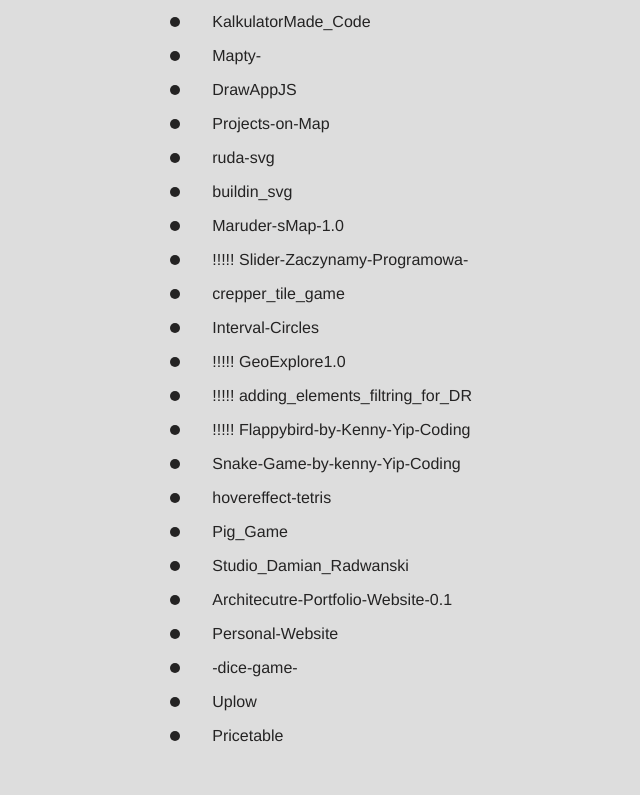
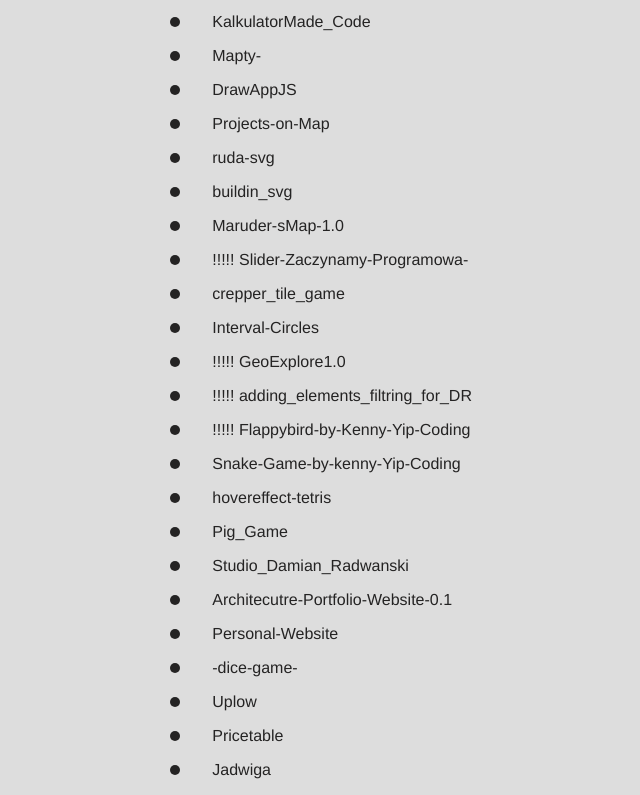
Before and after one commit to MichalWachura/All-Projects, a plain HTML site: page index.html in a window 1280 px wide. Shown: the part 463-1258 px from the top of the page, without its empty margins (318-958 px from the left). Before the commit the page ends 1224 px from the top, so only its background shows below. Drawn offline with Linux system fonts and the light colour scheme.

Commit message:
Add files via upload

```diff
--- a/index.html
+++ b/index.html
@@ -46,6 +46,7 @@
         <div class="project__card"><div class="project__bullet"></div><a href="https://michalwachura.github.io/-dice-game-/" class="project__link"target="_blank">-dice-game-</a></div>
         <div class="project__card"><div class="project__bullet"></div><a href=" https://michalwachura.github.io/Uplow/" class="project__link"target="_blank">Uplow</a></div>
         <div class="project__card"><div class="project__bullet"></div><a href="https://michalwachura.github.io/Pricetable/" class="project__link"target="_blank">Pricetable</a></div>
+        <div class="project__card"><div class="project__bullet"></div><a href="https://michalwachura.github.io/Jadwiga/" class="project__link"target="_blank">Jadwiga</a></div>
 
      </div>
     <script src="app.js"></script>
```
